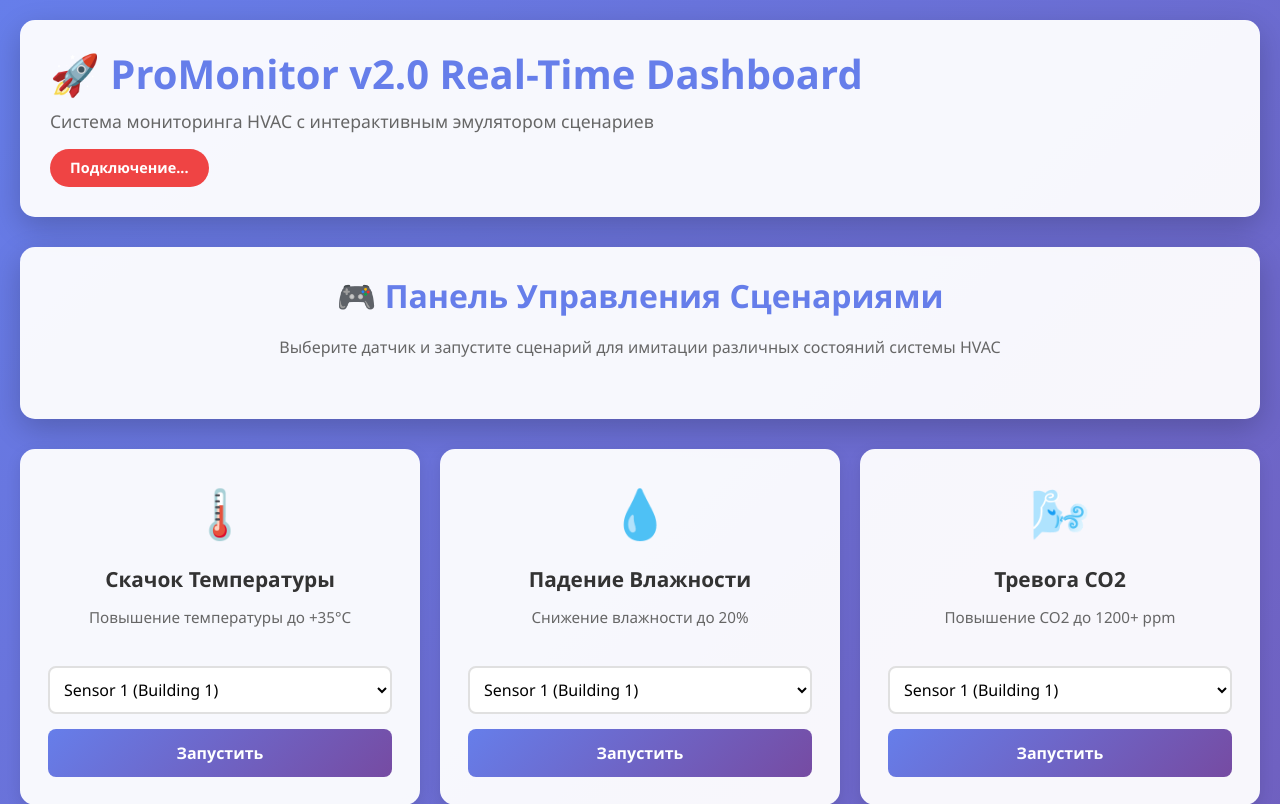
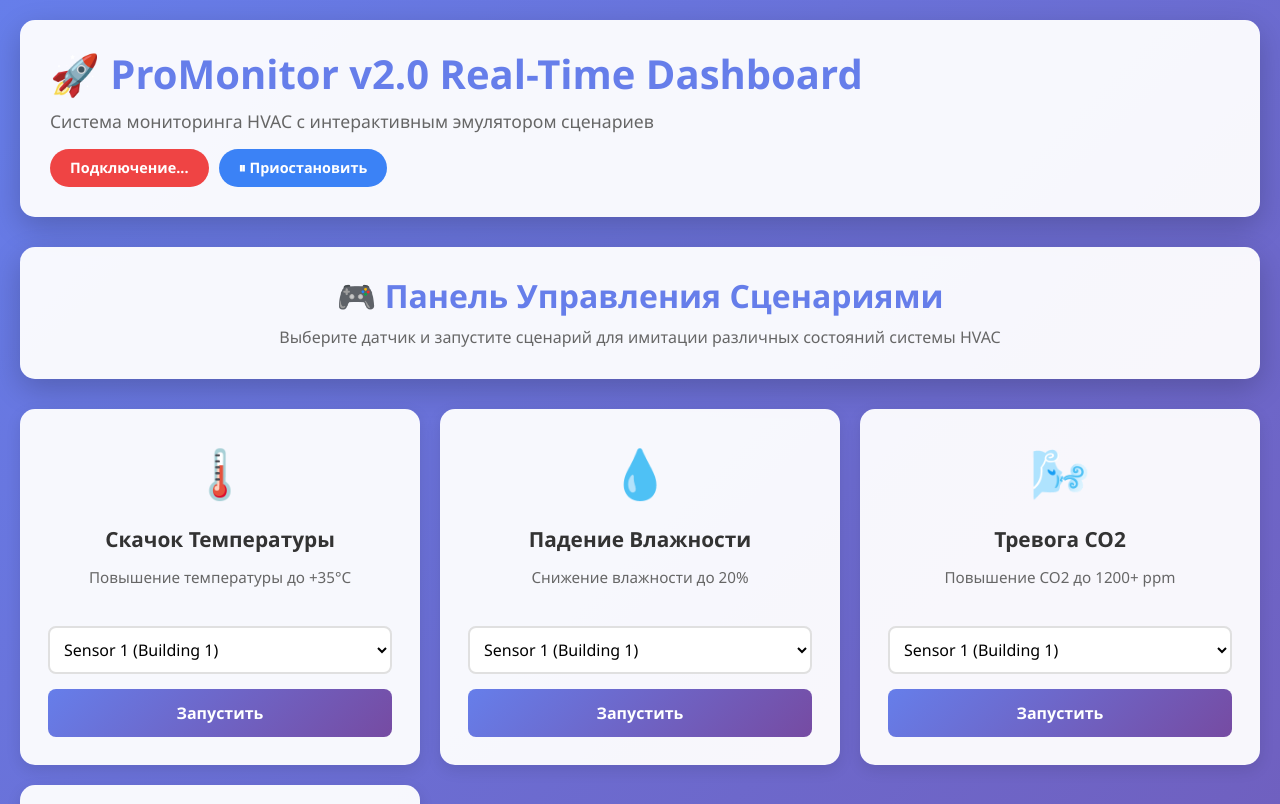
Before and after one commit to malsonvalentin-architector/ProMonitor-Modbus-Emulator, a Flask app: page / in a window 1280 px wide. Shown: the top 804 px of the page. Run offline with Flask 3, Linux system fonts and the light colour scheme; data that the repository does not hold is empty; some libraries are stand-ins or nearby versions.

Commit message:
🎨 FIX: Real-time updates + white backgrounds + pause button
PROBLEMS FIXED:
1. ✅ Графики двигаются автоматически (WebSocket real-time)
2. ✅ Белые подложки восстановлены на scenario cards
3. ✅ Добавлена кнопка приостановки/возобновления обновлений

CHANGES:
- Added isPaused flag to control WebSocket updates
- Restored control-panel-header and scenario-card CSS backgrounds
- Added togglePause() function with status indicators
- Three states: Подключено (green), Приостановлено (orange), Отключено (red)

User feedback: 'графики двигаются, но надо каждый раз жать F5'
Fixed: WebSocket updates now apply automatically every 10 seconds

```diff
--- a/templates/dashboard.html
+++ b/templates/dashboard.html
@@ -48,13 +48,19 @@
             font-size: 1.1rem;
         }
 
+        .connection-controls {
+            margin-top: 15px;
+            display: flex;
+            gap: 10px;
+            align-items: center;
+        }
+
         .connection-status {
             display: inline-block;
             padding: 8px 20px;
             border-radius: 20px;
             font-weight: 600;
             font-size: 0.9rem;
-            margin-top: 15px;
         }
 
         .connection-status.connected {
@@ -67,7 +73,50 @@
             color: white;
         }
 
+        .connection-status.paused {
+            background: #f59e0b;
+            color: white;
+        }
+
+        .btn-pause {
+            padding: 8px 20px;
+            border-radius: 20px;
+            font-weight: 600;
+            font-size: 0.9rem;
+            background: #3b82f6;
+            color: white;
+            border: none;
+            cursor: pointer;
+            transition: all 0.3s;
+        }
+
+        .btn-pause:hover {
+            background: #2563eb;
+            transform: scale(1.05);
+        }
+
         /* Control Panel Styles */
+        .control-panel-header {
+            background: rgba(255, 255, 255, 0.95);
+            border-radius: 15px;
+            padding: 30px;
+            box-shadow: 0 10px 30px rgba(0, 0, 0, 0.2);
+            margin-bottom: 30px;
+        }
+
+        .control-panel-header h2 {
+            color: #667eea;
+            font-weight: 700;
+            margin-bottom: 10px;
+            text-align: center;
+        }
+
+        .control-panel-header p {
+            text-align: center;
+            color: #666;
+            margin: 0;
+        }
+
         .scenarios-grid {
             display: grid;
             grid-template-columns: repeat(auto-fit, minmax(300px, 1fr));
@@ -280,20 +329,21 @@
         <div class="header">
             <h1>🚀 ProMonitor v2.0 Real-Time Dashboard</h1>
             <p>Система мониторинга HVAC с интерактивным эмулятором сценариев</p>
-            <div class="connection-status disconnected" id="connectionStatus">
-                <span id="statusText">Подключение...</span>
+            <div class="connection-controls">
+                <div class="connection-status disconnected" id="connectionStatus">
+                    <span id="statusText">Подключение...</span>
+                </div>
+                <button class="btn-pause" id="pauseBtn" onclick="togglePause()">
+                    <span id="pauseText">⏸ Приостановить</span>
+                </button>
             </div>
         </div>
 
         <!-- Control Panel -->
         <div class="control-panel" style="margin-bottom: 30px;">
-            <div style="background: rgba(255, 255, 255, 0.95); border-radius: 15px; padding: 30px; box-shadow: 0 10px 30px rgba(0, 0, 0, 0.2); margin-bottom: 30px;">
-                <h2 style="color: #667eea; font-weight: 700; margin-bottom: 20px; text-align: center;">
-                    🎮 Панель Управления Сценариями
-                </h2>
-                <p style="text-align: center; color: #666; margin-bottom: 30px;">
-                    Выберите датчик и запустите сценарий для имитации различных состояний системы HVAC
-                </p>
+            <div class="control-panel-header">
+                <h2>🎮 Панель Управления Сценариями</h2>
+                <p>Выберите датчик и запустите сценарий для имитации различных состояний системы HVAC</p>
             </div>
 
             <div class="scenarios-grid">
@@ -451,14 +501,19 @@
     </div>
 
     <script>
+        // Pause/Resume state
+        let isPaused = false;
+
         // Initialize Socket.IO connection
         const socket = io();
 
         // Connection status handling
         socket.on('connect', () => {
             console.log('✅ Connected to server');
-            document.getElementById('connectionStatus').className = 'connection-status connected';
-            document.getElementById('statusText').textContent = 'Подключено';
+            if (!isPaused) {
+                document.getElementById('connectionStatus').className = 'connection-status connected';
+                document.getElementById('statusText').textContent = 'Подключено';
+            }
         });
 
         socket.on('disconnect', () => {
@@ -466,6 +521,26 @@
             document.getElementById('connectionStatus').className = 'connection-status disconnected';
             document.getElementById('statusText').textContent = 'Отключено';
         });
+
+        // Pause/Resume toggle
+        function togglePause() {
+            isPaused = !isPaused;
+            const statusDiv = document.getElementById('connectionStatus');
+            const statusText = document.getElementById('statusText');
+            const pauseBtn = document.getElementById('pauseText');
+
+            if (isPaused) {
+                statusDiv.className = 'connection-status paused';
+                statusText.textContent = 'Приостановлено';
+                pauseBtn.textContent = '▶ Возобновить';
+                console.log('⏸ Updates paused');
+            } else {
+                statusDiv.className = 'connection-status connected';
+                statusText.textContent = 'Подключено';
+                pauseBtn.textContent = '⏸ Приостановить';
+                console.log('▶ Updates resumed');
+            }
+        }
 
         // Initialize Charts
         const chartConfig = {
@@ -546,8 +621,14 @@
             }
         });
 
-        // Handle sensor updates
+        // Handle sensor updates from WebSocket
         socket.on('sensor_update', (data) => {
+            // Skip if paused
+            if (isPaused) {
+                console.log('⏸ Skipping update (paused)');
+                return;
+            }
+
             console.log('📡 Received sensor update:', data);
 
             if (data.readings && data.readings.length > 0) {
@@ -640,9 +721,7 @@
             chart.update();
         }
 
-        // ========================================
-        // FIX: Load historical data on page load
-        // ========================================
+        // Load historical data on page load
         async function loadHistoricalData() {
             try {
                 console.log('📊 Loading historical data for sensor 1...');
@@ -692,7 +771,6 @@
             .then(data => {
                 if (data.success && data.data) {
                     updateMetrics(data.data);
-                    // Don't update charts here - wait for historical data
                 }
             })
             .catch(err => console.error('❌ Failed to fetch initial data:', err));
```
